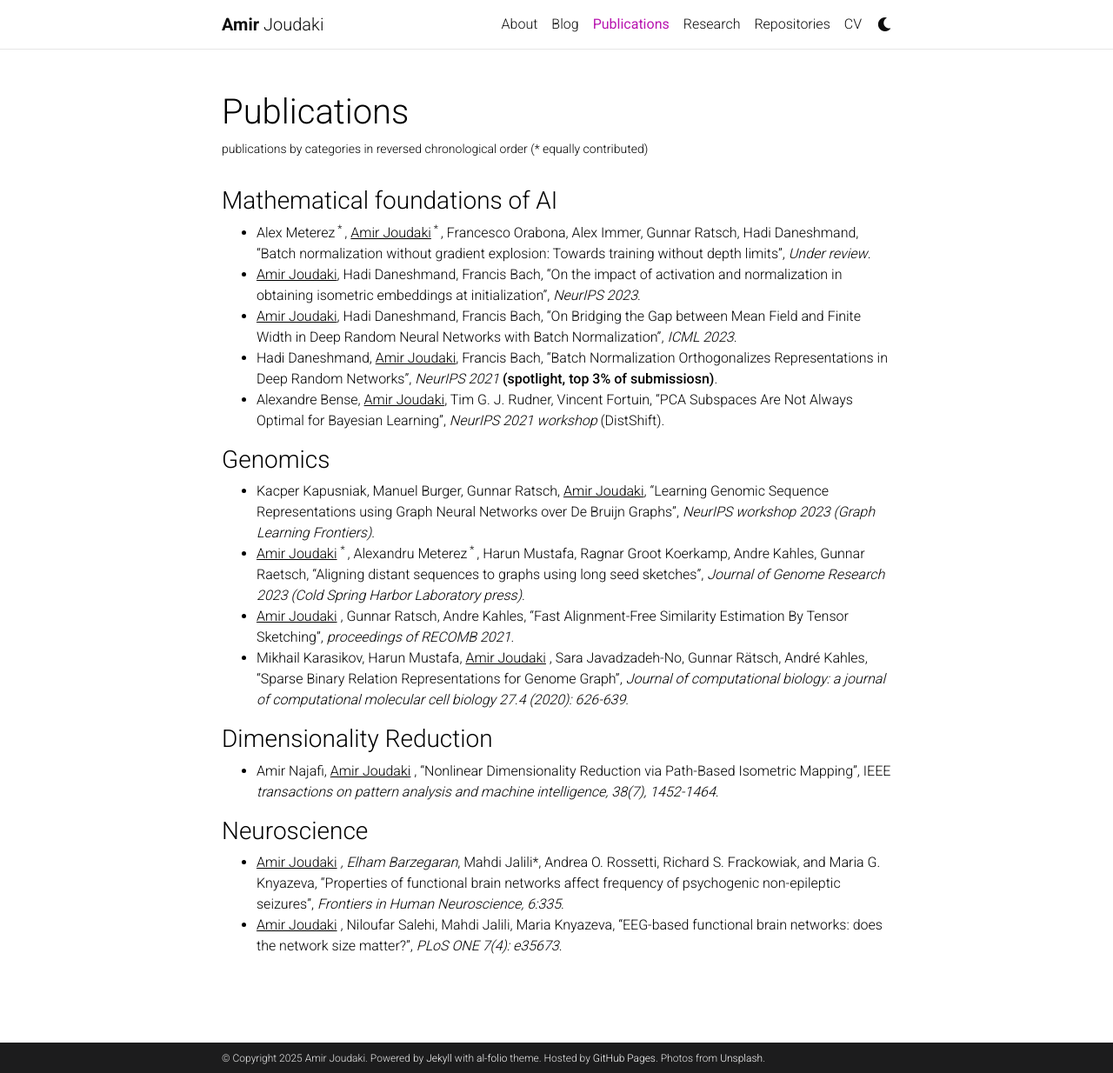
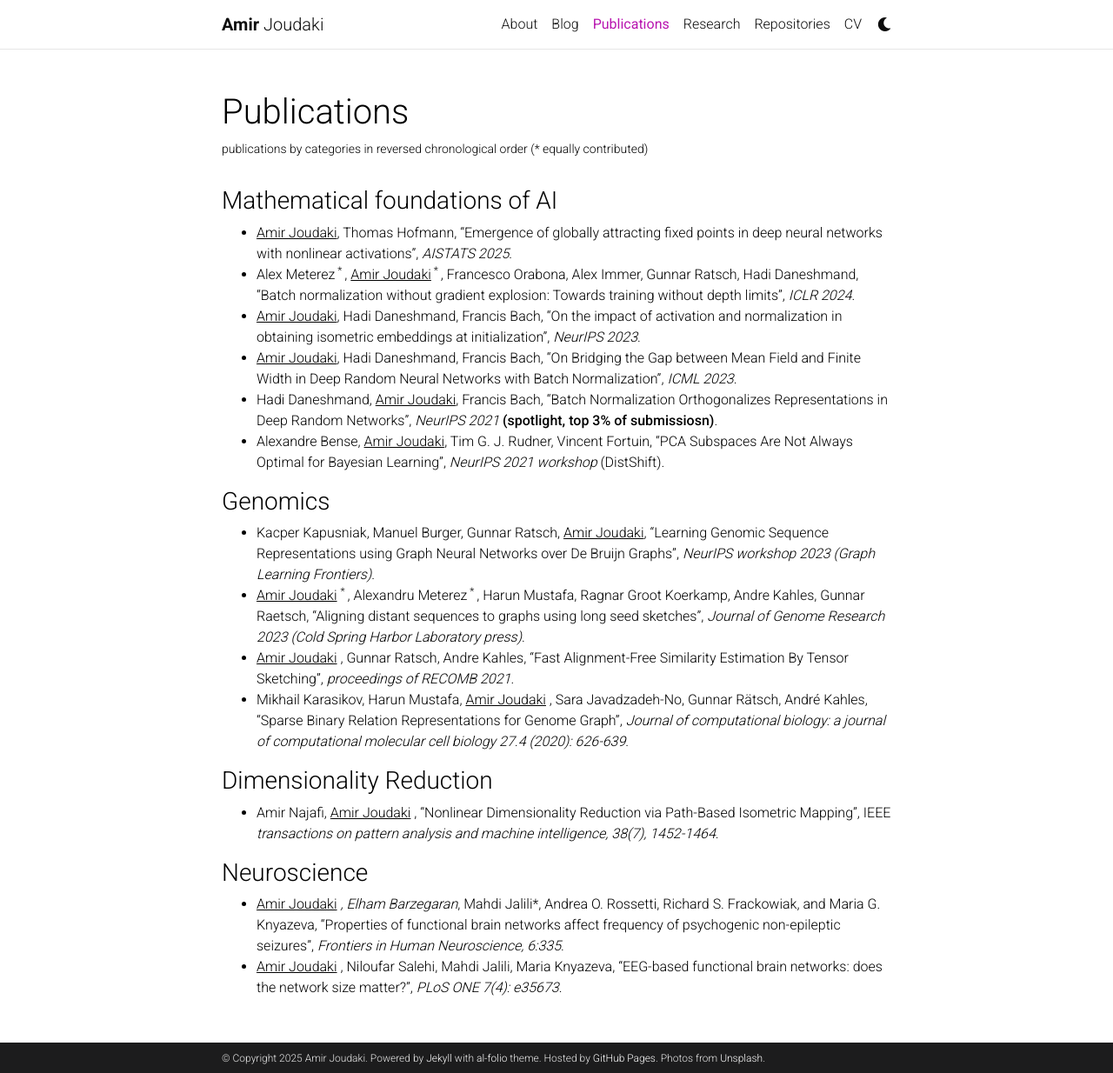
Before and after one commit to ajoudaki/ajoudaki.github.io, a Jekyll site: the page built from _pages/publications.md, in a window 1280 px wide and 1234 px high. Shown: the whole window at 87% size. Built offline with Jekyll 4.4.1, drawn with Linux system fonts in a browser that asks for light colours; comment, search, counter and statistics services are not loaded; a style sheet for code colours, icons or effects is not loaded.

Commit message:
updating publications

```diff
--- a/_pages/publications.md
+++ b/_pages/publications.md
@@ -10,9 +10,11 @@ nav_order: 1
 
 
 ### Mathematical foundations of AI
+- <u>Amir Joudaki</u>, Thomas Hofmann,
+"Emergence of globally attracting fixed points in deep neural networks with nonlinear activations", _AISTATS 2025_.
 - Alex Meterez<sup> * </sup>, <u>Amir Joudaki</u><sup> * </sup>, Francesco Orabona, Alex Immer, Gunnar Ratsch, Hadi Daneshmand,
 "Batch normalization without gradient explosion: Towards training without depth limits",
-_Under review_.
+_ICLR 2024_.
 - <u>Amir Joudaki</u>, Hadi Daneshmand, Francis Bach, "On the impact of activation and normalization in obtaining isometric embeddings at initialization", _NeurIPS 2023_.
 - <u>Amir Joudaki</u>, Hadi Daneshmand, Francis Bach, "On Bridging the Gap between Mean Field and Finite Width in Deep Random Neural Networks with Batch Normalization", _ICML 2023_.
 - Hadi Daneshmand, <u>Amir Joudaki</u>, Francis Bach, "Batch Normalization Orthogonalizes Representations in Deep Random Networks",  _NeurIPS 2021_ **(spotlight, top 3% of submissiosn)**.
```
